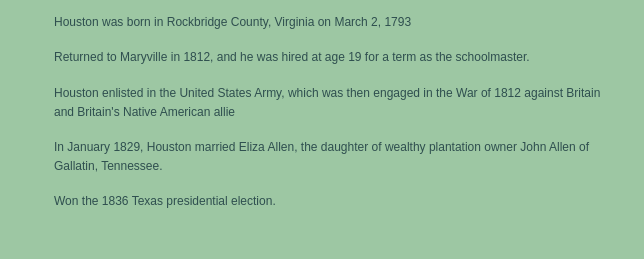
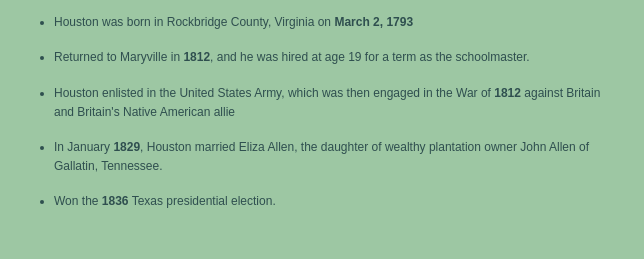
Before and after one commit to Laguna1/Tribute_Page, a plain HTML site: page index.html in a window 1280 px wide. Shown: the part 515-774 px from the top of the page, 311-955 px from the left. Drawn offline with Linux system fonts and the light colour scheme.

Commit message:
fix errors css

```diff
--- a/style.css
+++ b/style.css
@@ -7,7 +7,7 @@ html, body, div, span, applet, object, iframe,
 h1, h2, h3, h4, h5, h6, p, blockquote, pre,
 a, abbr, acronym, address, big, cite, code,
 del, dfn, em, img, ins, kbd, q, s, samp,
-small, strike, strong, sub, sup, tt, var,
+small, strike,  sub, sup, tt, var,
 b, u, i, center,
 dl, dt, dd, ol, ul, li,
 fieldset, form, label, legend,
@@ -31,9 +31,7 @@ footer, header, hgroup, menu, nav, section {
 body {
 	line-height: 1;
 }
-ol, ul {
-	list-style: none;
-}
+
 blockquote, q {
 	quotes: none;
 }
```
